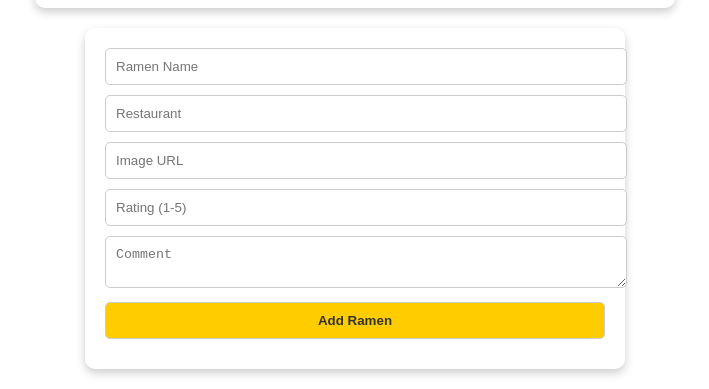
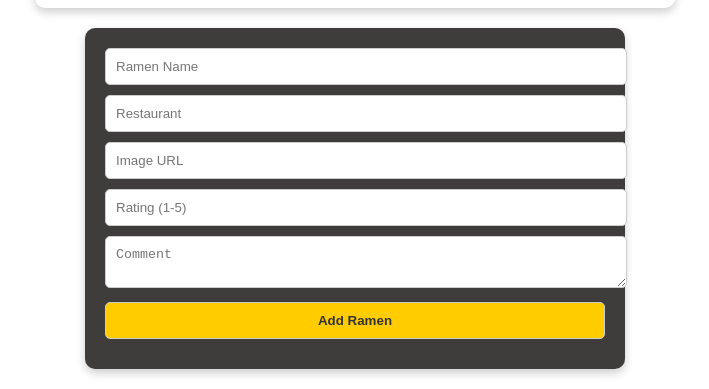
Before and after one commit to marvin-design/photography, a plain HTML site: page index.html in a window 1280 px wide. Shown: the part 583-972 px from the top of the page, without its empty margins (285-994 px from the left). Drawn offline with Linux system fonts and the light colour scheme.

Commit message:
correcting

```diff
--- a/style.css
+++ b/style.css
@@ -69,7 +69,7 @@ header {
 }
 
 #new-ramen-form {
-  background-color: white;
+  background-color: rgb(63, 60, 60);
   padding: 20px;
   border-radius: 10px;
   max-width: 500px;
```
